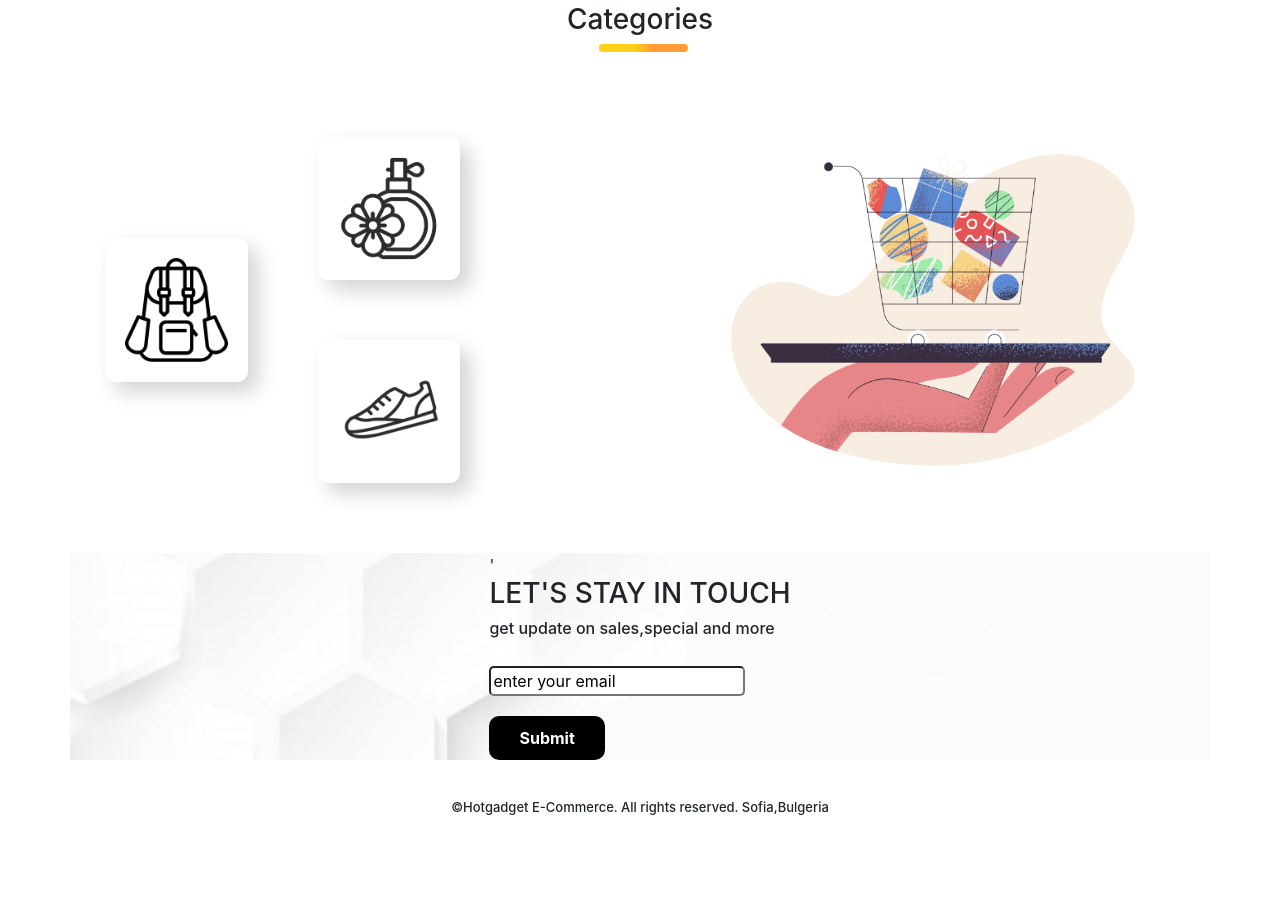
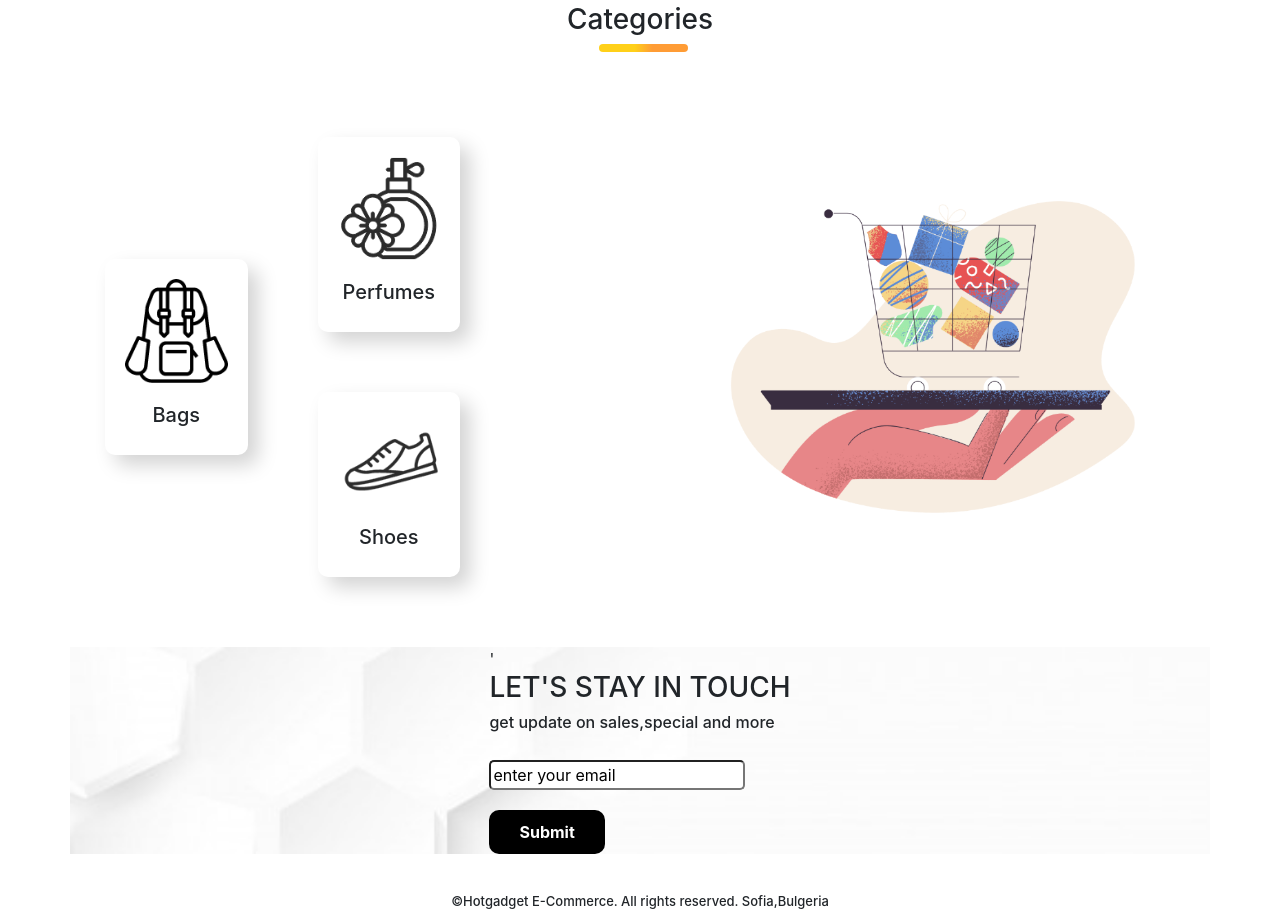
Before and after one commit to EmmanuelEmu/hot-gadget, a plain HTML site: page index.html in a window 1280 px wide. Shown: the part 2444-3362 px from the top of the page. Before the commit the page ends 3268 px from the top, so only its background shows below. Drawn offline with nearby package versions, Linux system fonts and the light colour scheme.

Commit message:
final project

```diff
--- a/index.html
+++ b/index.html
@@ -182,13 +182,20 @@
           <div class="row d-flex align-items-center">
             <div class="col-md-3" id="image1">
               <img src="images/Categories/bag.png" alt="">
+              <h5  style="margin-top: 20px;">Bags</h5>
             </div>
             <div class="col-md-3">
               <div class="row">
-                <img src="images/Categories/perfume.png" id="image2" alt="">
+               <div class="col-md-12" id="image2">
+                <img src="images/Categories/perfume.png" alt="">
+                <h5 style="margin-top: 20px;">Perfumes</h5>
+               </div>
               </div>
               <div class="row">
-                <img src="images/Categories/shoe.png" id="image3" alt="">
+               <div class="col-md-12" id="image3">
+                <img src="images/Categories/shoe.png" alt="">
+                <h5 style="margin-top: 10px;">Shoes</h5>
+               </div>
               </div>
             </div>
           </div>
@@ -227,7 +234,6 @@
     integrity="sha384-OgVRvuATP1z7JjHLkuOU7Xw704+h835Lr+6QL9UvYjZE3Ipu6Tp75j7Bh/kR0JKI"
     crossorigin="anonymous"></script>
 
-
 </body>
 
 </html>
--- a/style.css
+++ b/style.css
@@ -87,6 +87,9 @@
     box-shadow: 10px 10px 20px lightgrey;
     border-radius: 10px;
 }
+#image1 , #image2 , #image3 h5{
+    text-align: center;
+}
 .category{
     margin-top: 70px;
 }
@@ -106,3 +109,6 @@ small{
     width: 200px;
     height: 50px;
 }
+.item{
+    padding: 40px 0px;
+}
```
